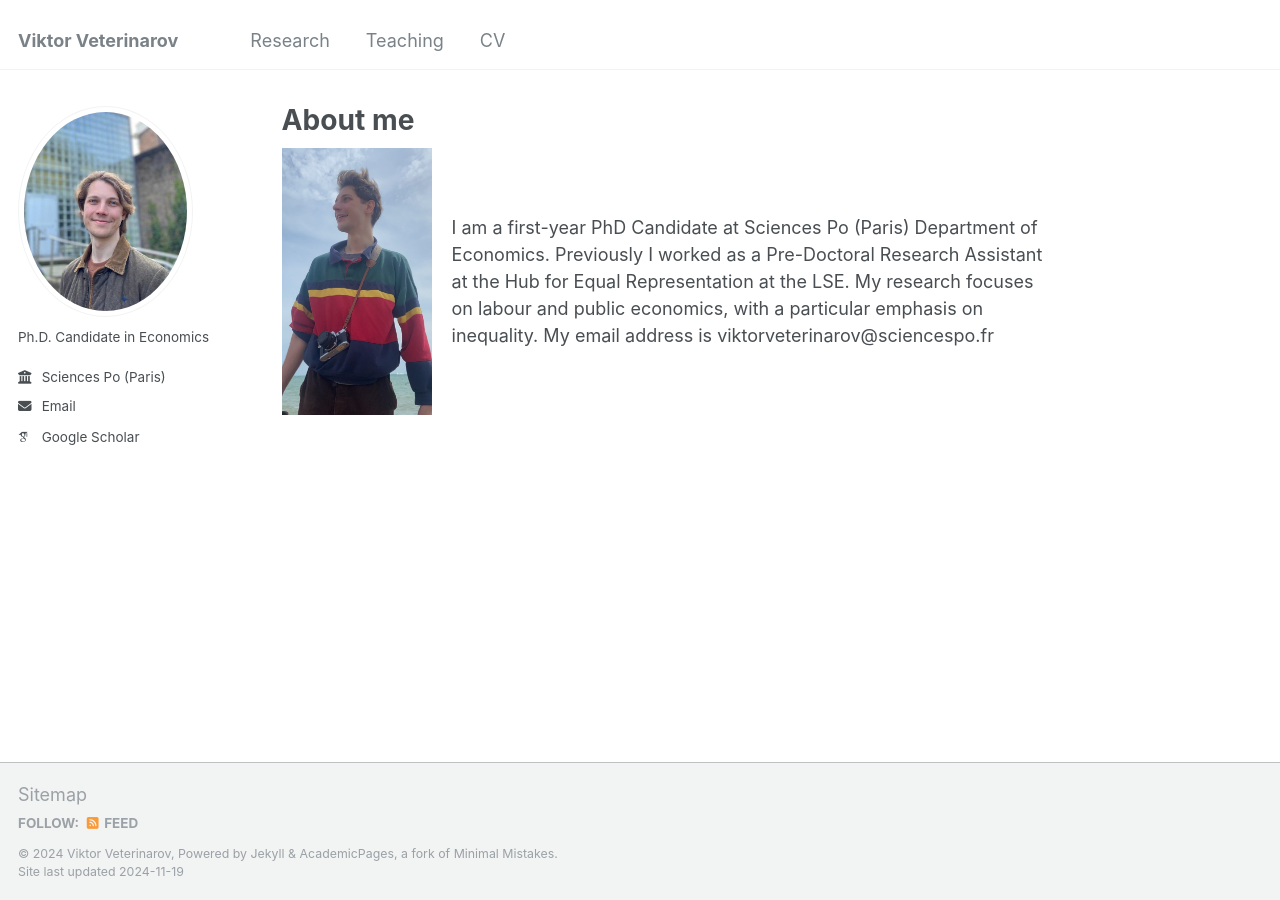
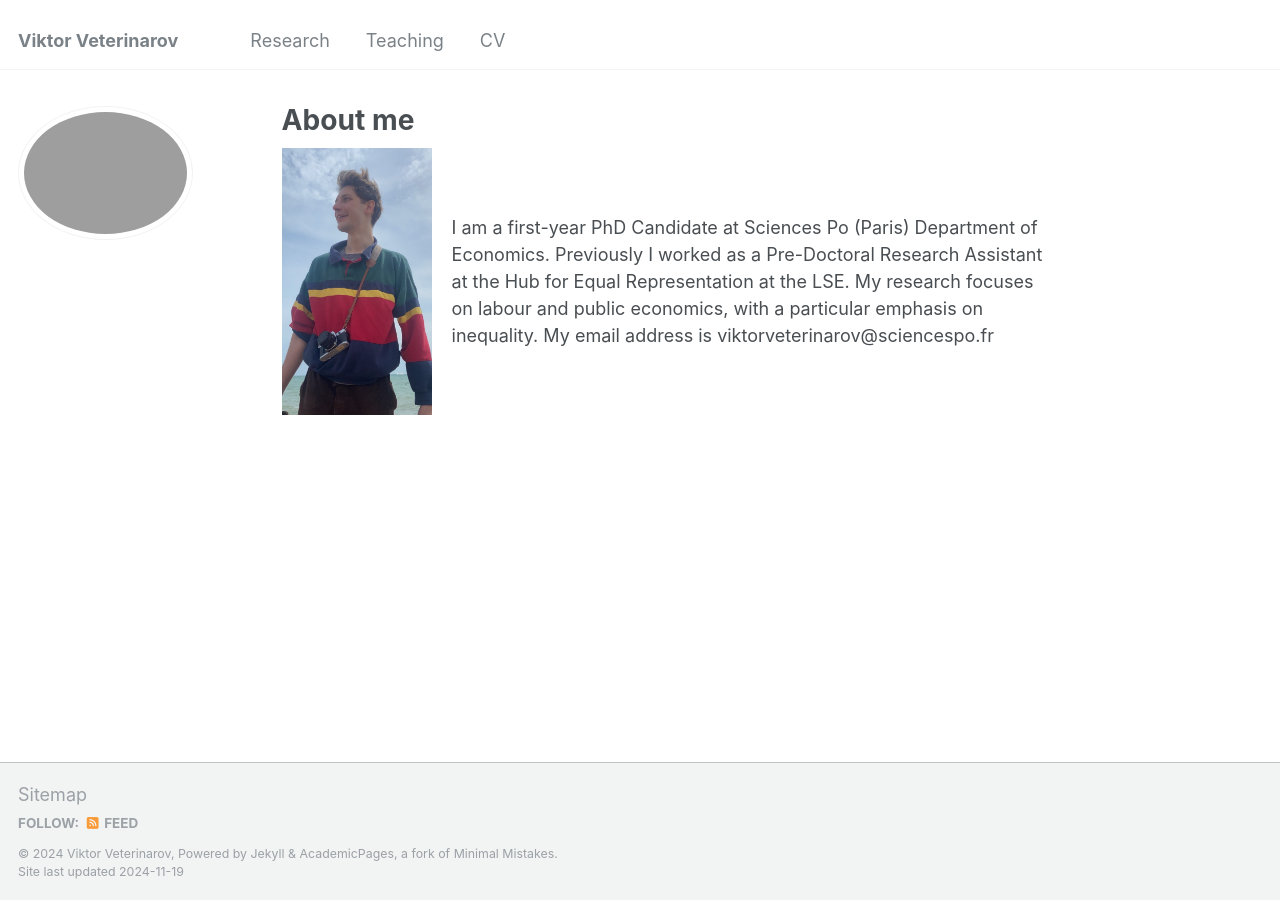
Before and after one commit to viktorveterinarov/viktorveterinarov.github.io, a Jekyll site: the page built from _pages/about.md, in a window 1280 px wide. Built offline with Jekyll 4.4.1, drawn with Linux system fonts in a browser that asks for light colours; some web fonts are replaced.

Commit message:
Update _config.yml

```diff
--- a/_config.yml
+++ b/_config.yml
@@ -21,18 +21,18 @@ repository               : "viktorveterinarov/viktorveterinarov.github.io"
 #               Additional customization can be done by editing /_includes/author-profile.html
 author:
   # Biographic information
-  avatar           : "ViktorLinkedIn.jpg"
+  avatar           : # "ViktorLinkedIn.jpg"
   name             : # name
   pronouns         : # example: "she/her"
-  bio              : "Ph.D. Candidate in Economics"
+  bio              : # "Ph.D. Candidate in Economics"
   location         : # address
-  employer         : "Sciences Po (Paris)"
+  employer         : # "Sciences Po (Paris)"
   uri              : # URL
-  email            : "viktor.veterinarov@sciencespo.fr"
+  email            : # "viktor.veterinarov@sciencespo.fr"
 
   # Academic websites
   arxiv            : # URL - Update with the correct link to your profile
-  googlescholar    : "https://scholar.google.com/citations?user=tIoH6ksAAAAJ"
+  googlescholar    : # "https://scholar.google.com/citations?user=tIoH6ksAAAAJ"
   impactstory      : # URL
   orcid            : # URL
   semantic         : # URL
```
